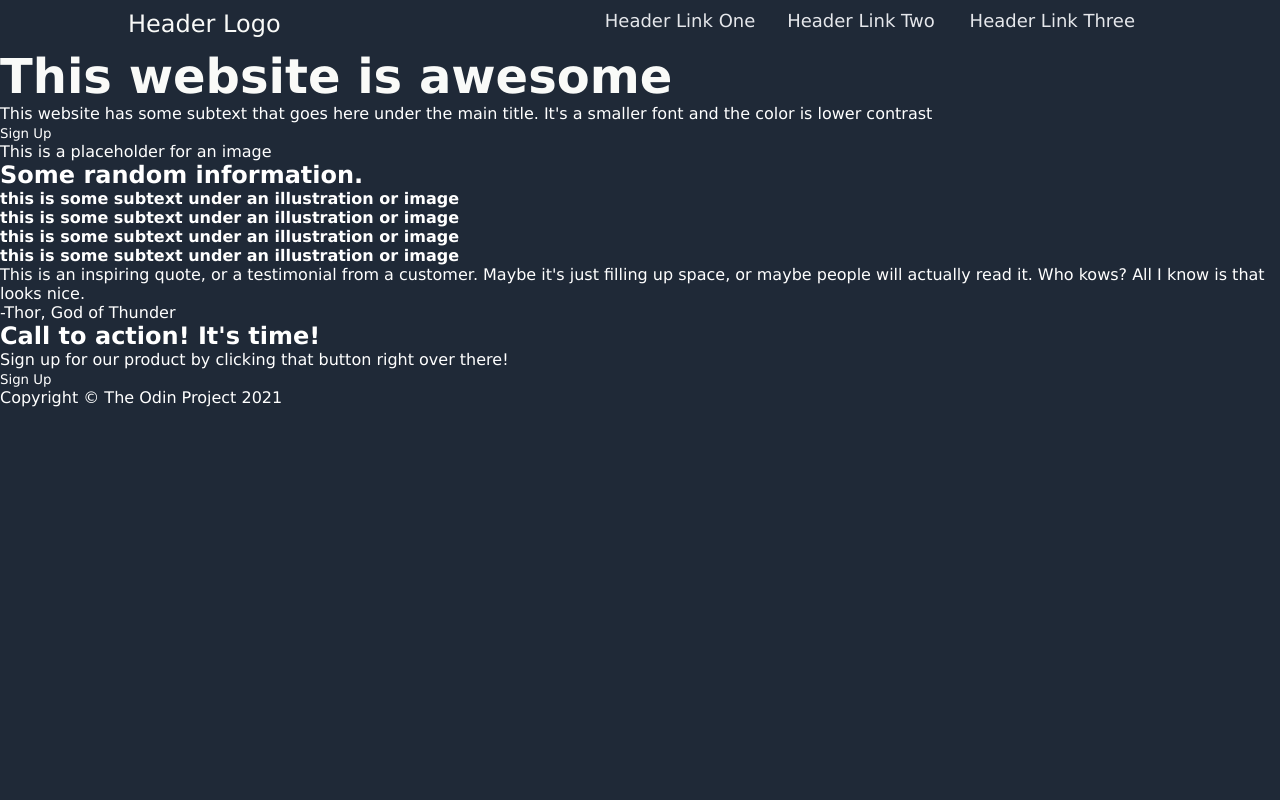
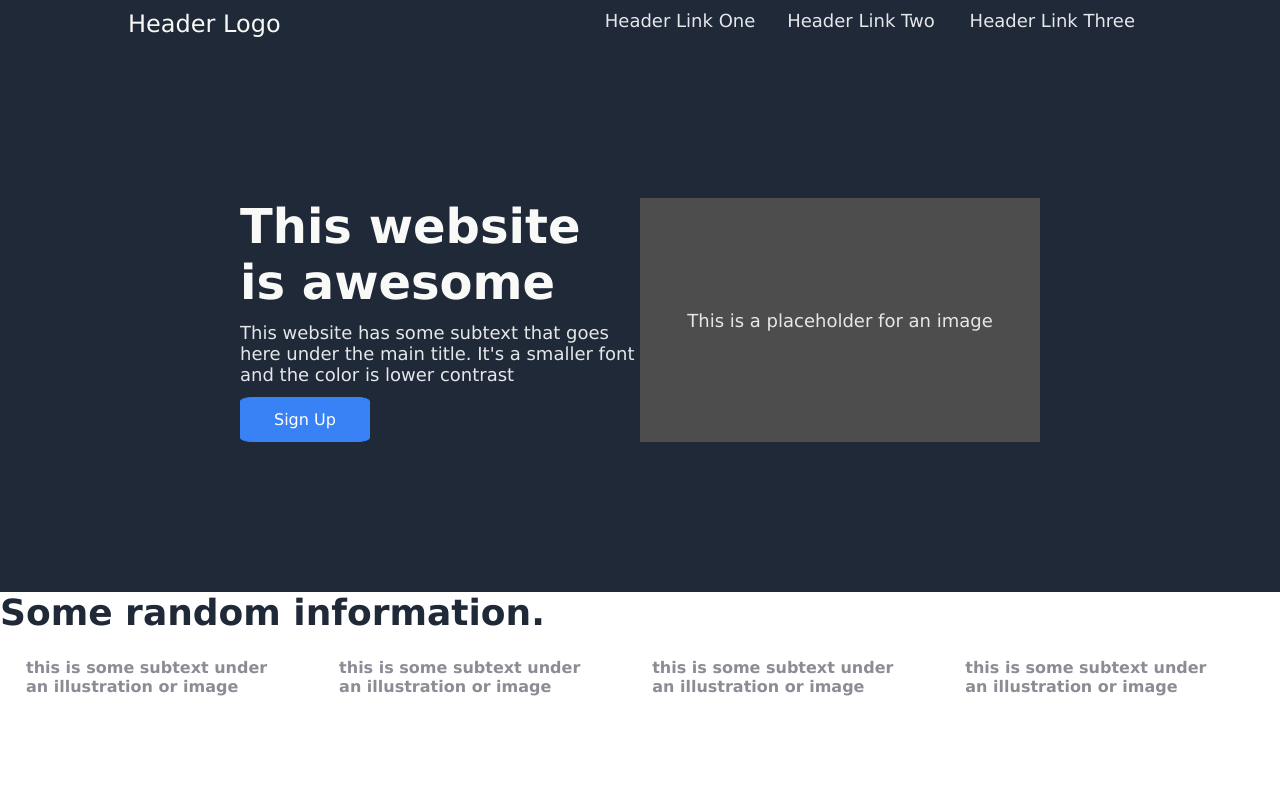
Before and after one commit to 9AMTech/odin-project, a plain HTML site: page Project 2 - Landing Page/index.html in a window 1280 px wide. Shown: the top 800 px of the page. Drawn offline with Linux system fonts and the light colour scheme.

Commit message:
Finished Project 3
Finished project 3, and started project 2

```diff
--- a/Project 2 - Landing Page/index.html
+++ b/Project 2 - Landing Page/index.html
@@ -1,10 +1,10 @@
 <!DOCTYPE html>
 <html lang="en">
 	<head>
-    <meta charset="UTF-8">
-    <meta http-equiv="X-UA-Compatible" content="IE=edge">
-    <meta name="viewport" content="width=device-width, initial-scale=1.0">
-    <link rel="stylesheet" href="styles.css">
+		<meta charset="UTF-8" />
+		<meta http-equiv="X-UA-Compatible" content="IE=edge" />
+		<meta name="viewport" content="width=device-width, initial-scale=1.0" />
+		<link rel="stylesheet" href="styles.css" />
 		<title>Landing Page</title>
 	</head>
 	<body>
@@ -22,7 +22,11 @@
 			<section class="one">
 				<section>
 					<h1>This website is awesome</h1>
-                <p>This website has some subtext that goes here under the main title. It's a smaller font and the color is lower contrast</p>
+					<p>
+						This website has some subtext that goes here under the
+						main title. It's a smaller font and the color is lower
+						contrast
+					</p>
 					<button>Sign Up</button>
 				</section>
 				<section>
@@ -36,29 +40,36 @@
 				<section>
 					<section></section>
 					<h4>this is some subtext under an illustration or image</h4>
-            </section>            <section>
+				</section>
+				<section>
 					<section></section>
 					<h4>this is some subtext under an illustration or image</h4>
-            </section>            <section>
+				</section>
+				<section>
 					<section></section>
 					<h4>this is some subtext under an illustration or image</h4>
-            </section>            <section>
+				</section>
+				<section>
 					<section></section>
 					<h4>this is some subtext under an illustration or image</h4>
 				</section>
 			</section>
 			<section class="three">
 				<p class="quote">
-                This is an inspiring quote, or a testimonial from a customer.
-                Maybe it's just filling up space, or maybe people will actually read it.
-                Who kows? All I know is that looks nice.
+					This is an inspiring quote, or a testimonial from a
+					customer. Maybe it's just filling up space, or maybe people
+					will actually read it. Who kows? All I know is that looks
+					nice.
 				</p>
 				<p>-Thor, God of Thunder</p>
 			</section>
 			<section class="four">
 				<section>
 					<h2>Call to action! It's time!</h2>
-                <p>Sign up for our product by clicking that button right over there!</p>
+					<p>
+						Sign up for our product by clicking that button right
+						over there!
+					</p>
 				</section>
 				<section>
 					<button>Sign Up</button>
--- a/Project 2 - Landing Page/styles.css
+++ b/Project 2 - Landing Page/styles.css
@@ -2,9 +2,13 @@
     margin: 0;
     padding: 0;
     border: 0;
-    background: #1F2937;
     color: white;
     font-family: Verdana, Geneva, Tahoma, sans-serif;
+    font-size: 16px;
+}
+
+html{
+    background: #1F2937;
 }
 
 nav {
@@ -33,8 +37,77 @@ nav ul li:last-of-type{
     margin-right: 10%;
 }
 
+.one {
+    display: flex;
+    padding: 150px 240px;
+}
+
+.one section {
+    flex: 1 0 0
+}
+
+.one section:last-of-type {
+    display: flex;
+    justify-items: center;
+    width: 100%;
+}
+
+.one section:last-of-type p {
+    background: #4d4d4d;
+    display: flex;
+    align-items: center;
+    justify-content: center;
+    width: 100%;
+}
+
 .one h1 {
     font-weight: 800;
     font-size: 48px;
     color: #F9FAF8;
 }
+
+.one p {
+    color: #e5e7eb;
+    font-size: 18px;
+    padding: 3% 0;
+}
+
+.one button {
+    padding: 12px 33px;
+    border: solid 1px #3882f6;
+    border-radius: 10%;
+    background-color: #3882f6;
+}
+
+.two {
+    background-color: white;
+    height: 250px;
+}
+
+.two section:first-of-type  {
+    display: flex;
+}
+
+.two section:first-of-type h2 {
+    justify-content: center;
+}
+
+.two section:not(:first-of-type) {
+    display: inline-flex;
+    flex-wrap: wrap;
+    flex-direction: column;
+    margin: 0 26px;
+    justify-content: space-evenly;
+    gap: 10px;
+    width: 20%;
+}
+
+.two h2 {
+    color: #1F2937;
+    font-weight: 800;
+    font-size: 36px;
+}
+
+.two h4 {
+    color: #8c8c95;
+}
```
Also changed, not shown: Project 3 - RPS/RockPaperScissors.html (added, +96 -0 lines). Lines whose indentation alone changed are shown as unchanged.
